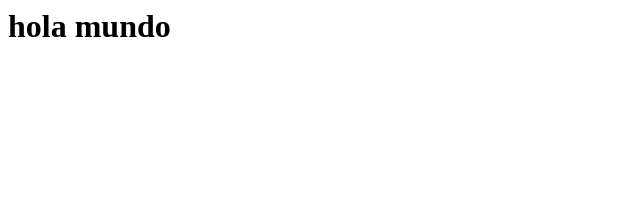
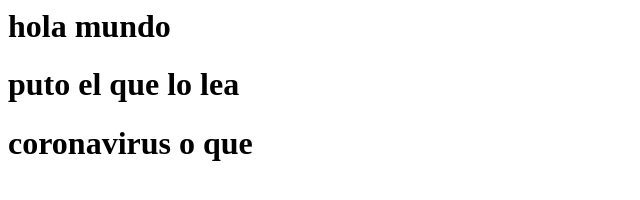
Before and after one commit to josue1290/new-repo, a plain HTML site: page index.html in a window 1280 px wide. Shown: the whole page, without its empty margins (0-640 px from the left). Drawn offline with Linux system fonts and the light colour scheme.

```diff
--- a/index.html
+++ b/index.html
@@ -4,5 +4,7 @@
     </head>
     <body>
         <h1>hola mundo</h1>
+        <h1>puto el que lo lea</h1>
+        <h1>coronavirus o que</h1>
     </body>
 </html>
```
Also changed, not shown: 1 other file.
